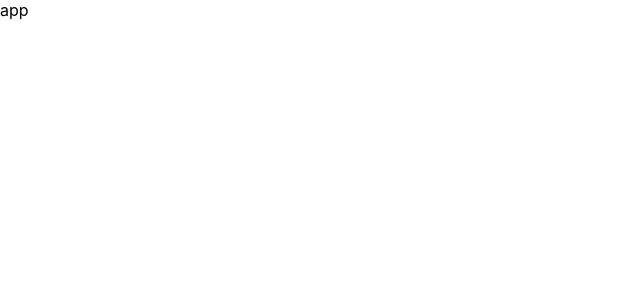
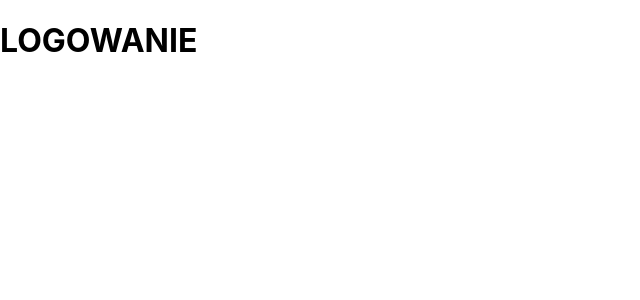
Before and after one commit to mb-dir/react-auth-fe, a React (Create React App) app: page / in a window 1280 px wide. Shown: the top 300 px of the page, without its empty margins (0-640 px from the left). Built offline with nearby package versions, Linux system fonts and the light colour scheme.

Commit message:
Basic register form template

```diff
--- a/src/App.js
+++ b/src/App.js
@@ -1,3 +1,8 @@
+import { Register } from "./components/Register";
 export const App = () => {
-  return <div className="App">app</div>;
+  return (
+    <main className="App">
+      <Register />
+    </main>
+  );
 };
--- /dev/null
+++ b/src/components/Register/Register.js
@@ -0,0 +1,3 @@
+export const Register = () => {
+  return <h1>LOGOWANIE</h1>;
+};
--- /dev/null
+++ b/src/components/Register/index.js
@@ -0,0 +1 @@
+export * from "./Register";
```
